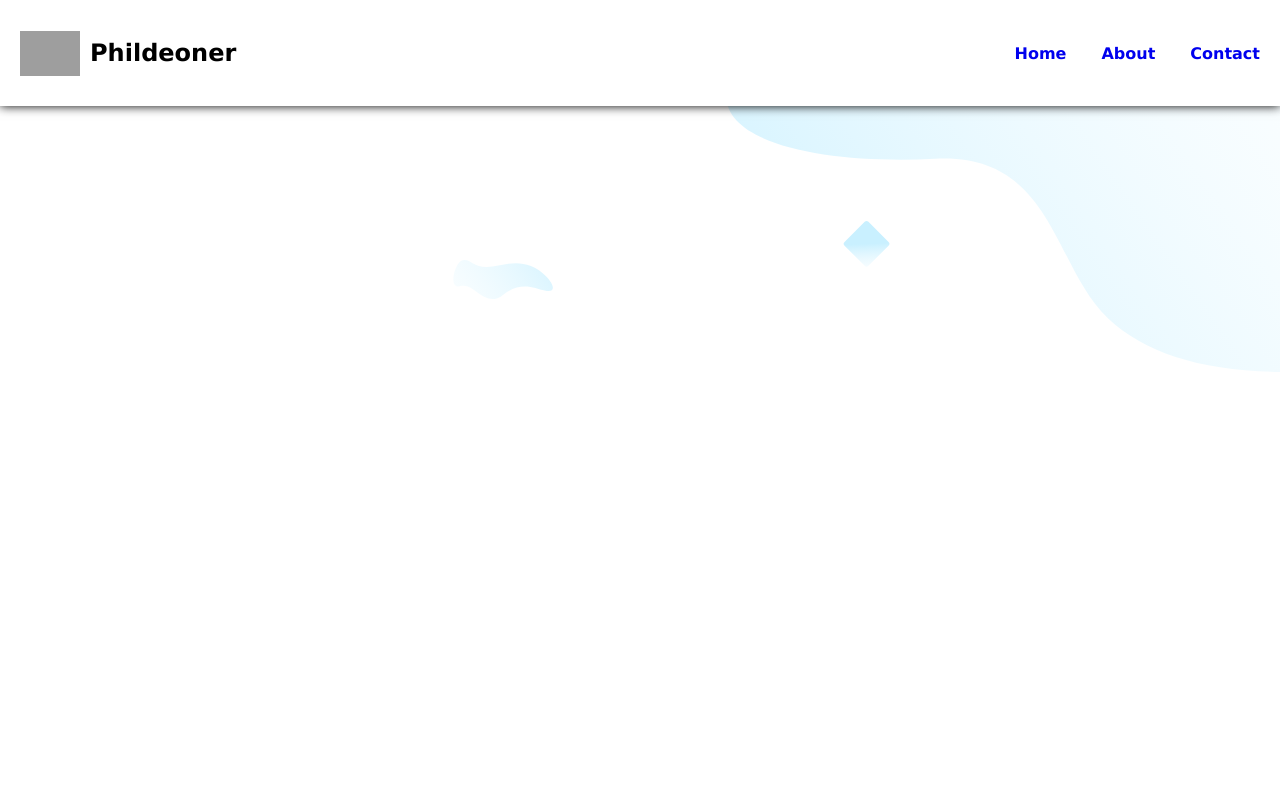
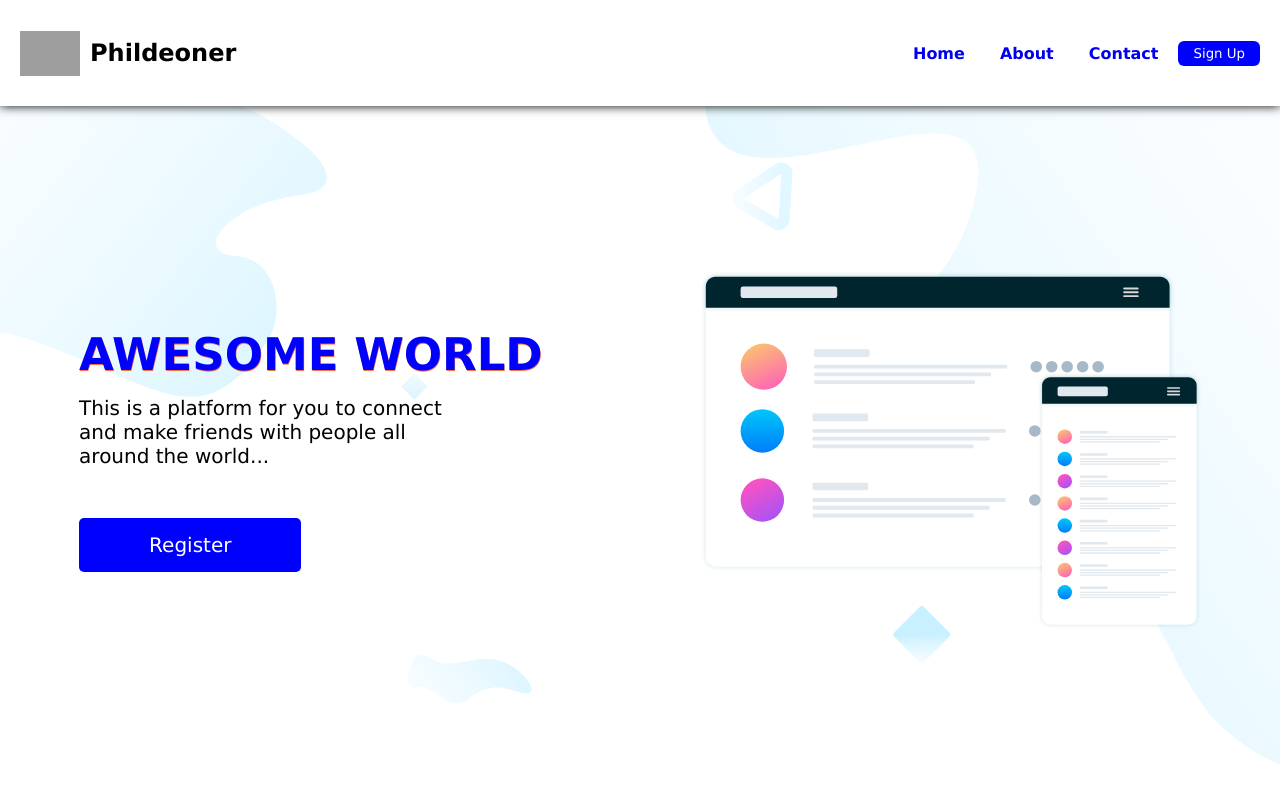
Before and after one commit to Phildeoner/LandingPage, a plain HTML site: page index.html in a window 1280 px wide. Drawn offline with Linux system fonts and the light colour scheme; grey boxes are pictures that could not be loaded.

Commit message:
Add and style contents

```diff
--- a/index.html
+++ b/index.html
@@ -15,11 +15,28 @@
           alt="Logo Image" />
         <h2 class="nav_heading">Phildeoner</h2>
       </div>
-      <ul>
-        <li><a href="/">Home</a></li>
-        <li><a href="/about">About</a></li>
-        <li><a href="/contact">Contact</a></li>
-      </ul>
+      <div class="right_cnt">
+        <ul>
+          <li><a href="/">Home</a></li>
+          <li><a href="/about">About</a></li>
+          <li><a href="/contact">Contact</a></li>
+        </ul>
+        <button class="btn">Sign Up</button>
+      </div>
     </nav>
+    <main>
+      <div class="content">
+        <h1>AWESOME WORLD</h1>
+        <p class="description">
+          This is a platform for you to connect and make friends with people all
+          around the world...
+        </p>
+        <button class="pri_btn">Register</button>
+      </div>
+      <img
+        class="image"
+        src="/resources/images/illustration-mockups.svg"
+        alt="" />
+    </main>
   </body>
 </html>
--- a/resources/css/style.css
+++ b/resources/css/style.css
@@ -50,3 +50,57 @@ a:hover {
   text-decoration: underline;
   transition: 1s;
 }
+
+.image {
+  width: 500px;
+}
+
+main {
+  display: flex;
+  align-items: center;
+  justify-content: space-around;
+  height: 86vh;
+}
+
+.description {
+  max-width: 400px;
+  font-size: 20px;
+  margin-top: 15px;
+}
+
+h1 {
+  font-size: 45px;
+  color: blue;
+  text-shadow: rgb(247, 115, 67) 0.5px 0.5px 0.5px;
+}
+
+.pri_btn{
+  padding: 15PX 70PX;
+  background-color: blue;
+  color: white;
+  border: none;
+  border-radius: 5px;
+  cursor: pointer;
+  margin-top: 50px;
+  font-size: 20px;
+}
+
+.btn {
+  background-color: blue;
+  color: white;
+  padding: 5px 15px;
+  border: none;
+  border-radius: 6px;
+  cursor: pointer;
+}
+
+.right_cnt {
+  display: flex;
+  align-items: center;
+  justify-content: space-between;
+  gap: 20px;
+}
+
+button:hover {
+  background-color: rgb(39, 39, 199);
+}
```
